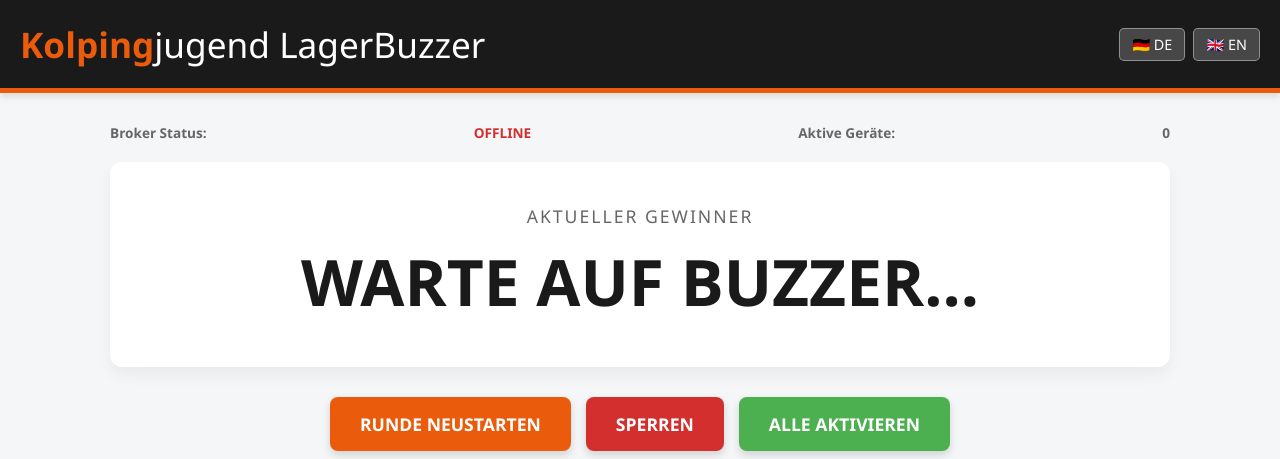
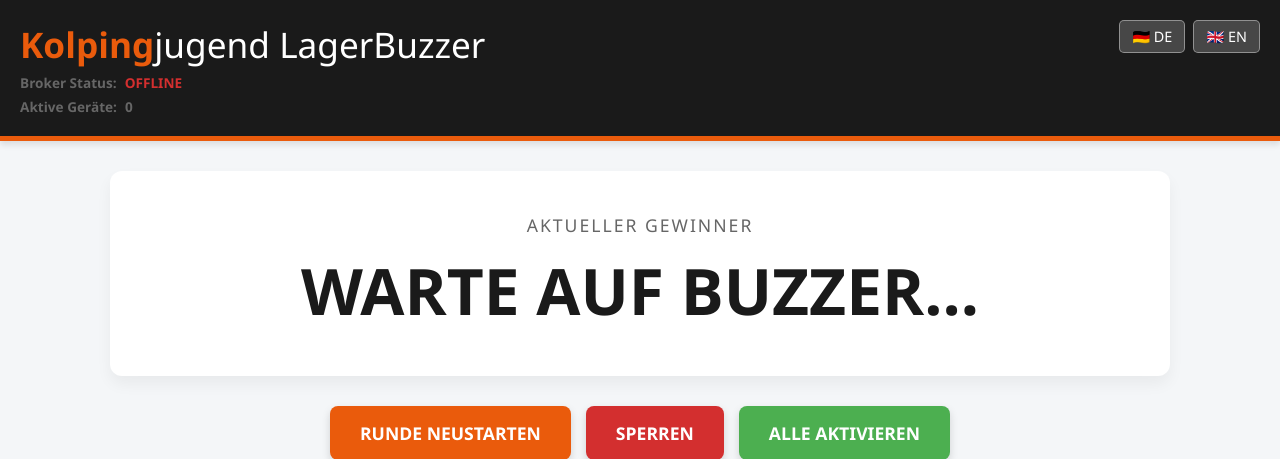
Before and after one commit to Himmelsw4nderer/lager-buzzer, a Flask app: page / in a window 1280 px wide. Shown: the top 459 px of the page. Run offline with Flask 3, Linux system fonts and the light colour scheme; data that the repository does not hold is empty.

Commit message:
Fix status bar layout: two rows on left of language selector
- Broker Status and Aktive Geräte now in two separate rows
- Both rows positioned left of DE/EN language buttons
- Status bar styled as flex column with gap

Generated by Mistral Vibe.
Co-Authored-By: Mistral Vibe <vibe@mistral.ai>

```diff
--- a/server/webserver/templates/index.html
+++ b/server/webserver/templates/index.html
@@ -260,11 +260,15 @@
             /* Top Status Bar */
             .status-bar {
                 display: flex;
-                justify-content: space-between;
+                flex-direction: column;
+                gap: 5px;
                 font-size: 0.85em;
                 color: #666;
-                margin-bottom: 20px;
                 font-weight: bold;
+            }
+            .status-bar div {
+                display: flex;
+                gap: 8px;
             }
             .status-indicator.online {
                 color: #2e7d32;
@@ -360,12 +364,24 @@
                 style="
                     display: flex;
                     justify-content: space-between;
-                    align-items: center;
+                    align-items: flex-start;
                 "
             >
-                <h1 style="margin: 0">
-                    <strong>Kolping</strong>jugend LagerBuzzer
-                </h1>
+                <div style="display: flex; flex-direction: column; gap: 5px">
+                    <h1 style="margin: 0">
+                        <strong>Kolping</strong>jugend LagerBuzzer
+                    </h1>
+                    <div class="status-bar">
+                        <div>
+                            <span id="broker-status-text">Broker Status:</span>
+                            <span id="mqtt-status" class="status-indicator">Verbinde...</span>
+                        </div>
+                        <div>
+                            <span id="active-devices-text">Aktive Geräte:</span>
+                            <span id="total-buzzers">0</span>
+                        </div>
+                    </div>
+                </div>
                 <div class="lang-selector">
                     <button class="lang-btn" onclick="changeLanguage('de')">
                         🇩🇪 DE
@@ -378,15 +394,6 @@
         </header>
 
         <div class="container">
-            <div class="status-bar">
-                <span id="broker-status-text">Broker Status:</span>
-                <span id="mqtt-status" class="status-indicator"
-                    >Verbinde...</span
-                >
-                <span id="active-devices-text">Aktive Geräte:</span>
-                <span id="total-buzzers">0</span>
-            </div>
-
             <div class="winner-section">
                 <div
                     class="runner-ups"
```
